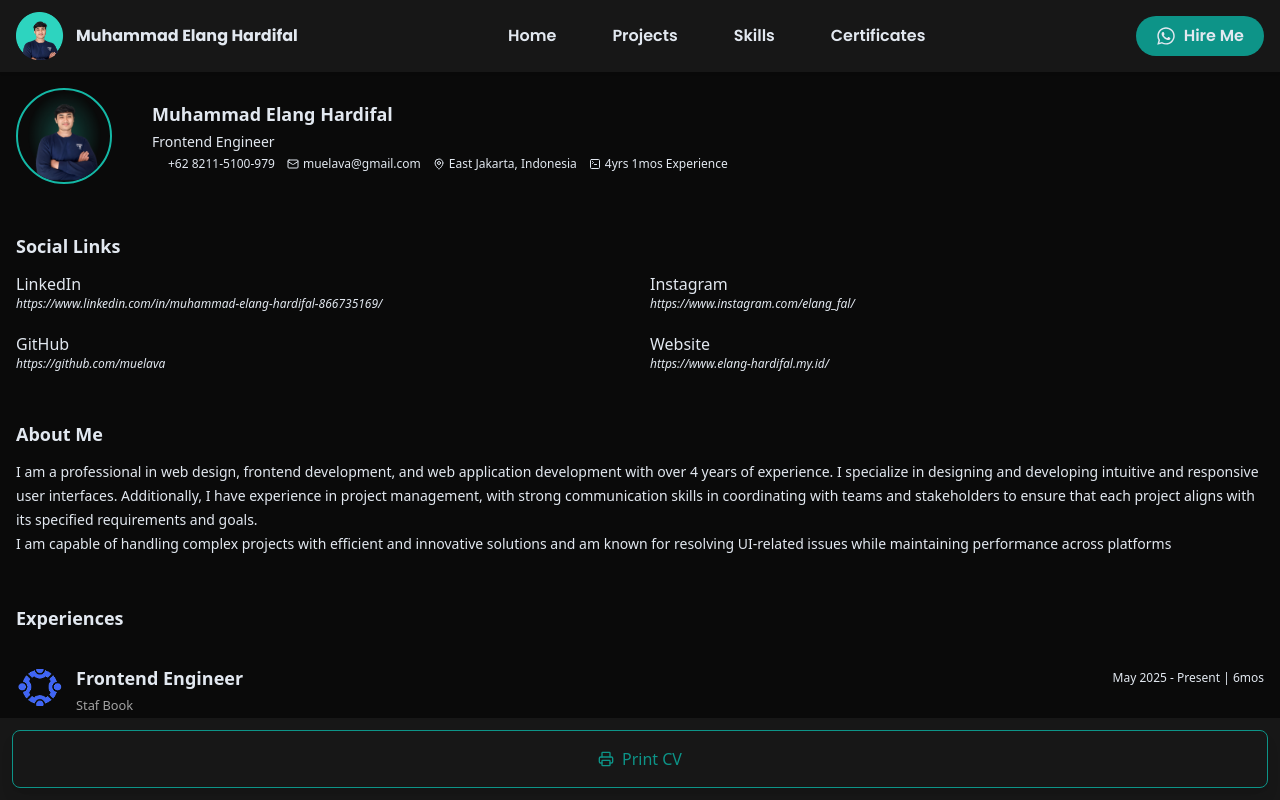
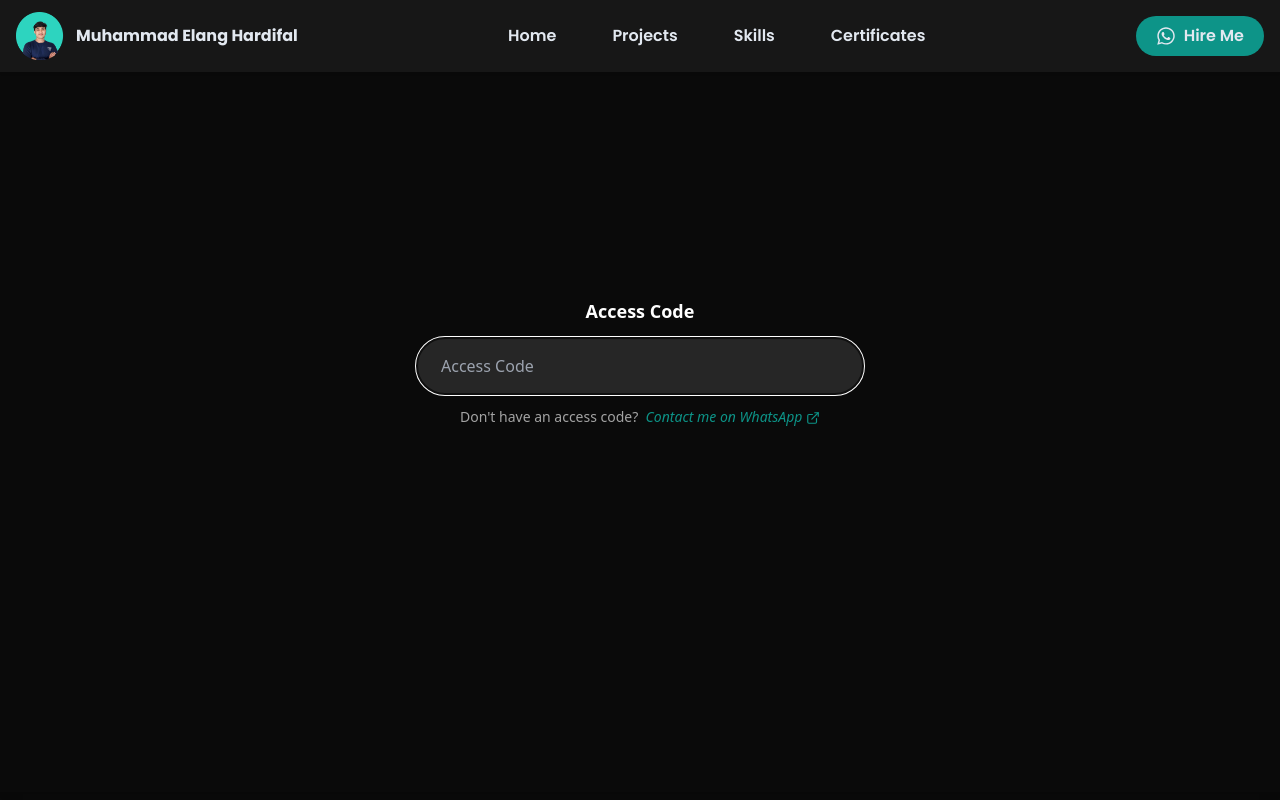
Before and after one commit to muelava/portofolio, a React (Vite) app: page /my-cv in a window 1280 px wide. Shown: the top 800 px of the page. Built offline with nearby package versions, Linux system fonts and the light colour scheme; some icons are missing.

Commit message:
feat(cv): add access code validation for cv page
Implement access code validation to restrict unauthorized access to the CV page. Users must enter a valid code or request one via WhatsApp to view the content.

```diff
--- a/src/pages/Cv.tsx
+++ b/src/pages/Cv.tsx
@@ -1,16 +1,16 @@
-import { Download, Mail, MapPin, Printer, SquareTerminal } from "lucide-react";
+import { Download, ExternalLink, Mail, MapPin, Printer, SquareTerminal } from "lucide-react";
 import { aboutMe, socialLinks } from "../libs/cvData";
 import ExperienceComponent from "../components/cv/ExperienceComponent";
 import EducationComponent from "../components/cv/EducationComponent";
 import CertificateComponent from "../components/cv/CertificateComponent";
 import SkillComponent from "../components/cv/SkillComponent";
-import { useRef } from "react";
+import { useEffect, useRef, useState } from "react";
 import { useReactToPrint } from "react-to-print";
 import { Whatsapp } from "iconsax-reactjs";
 import { calculateWorkDuration } from "../utils/calculateWorkDuration";
 import { format } from "date-fns";
 
-const CvPage = () => {
+const CVContent = () => {
   const componentRef = useRef<HTMLElement>(null);
 
   const handlePrint = useReactToPrint({
@@ -154,4 +154,48 @@ const CvPage = () => {
   );
 };
 
+const CvPage = () => {
+  const [accessCode, setAccessCode] = useState("");
+  const [isValid, setIsValid] = useState(false);
+
+  const handleAccessCodeChange = (e: React.ChangeEvent<HTMLInputElement>) => {
+    setAccessCode(e.target.value);
+  };
+
+  useEffect(() => {
+    if (/muelava/i.test(accessCode)) {
+      setIsValid(true);
+    } else {
+      setIsValid(false);
+    }
+  }, [accessCode]);
+
+  if (!isValid) {
+    return (
+      <>
+        <div className="max-h-screen h-[90vh] md:block p-3  shadow-xl z-30">
+          <div className="flex flex-col items-center justify-center gap-3 max-w-md m-auto h-full max-h-[80%]">
+            <p className="text-white text-lg font-semibold">Access Code</p>
+            <input autoFocus={true} type="password" placeholder="Access Code" className={`w-full py-4 md:py-4 px-6 bg-neutral-800 text-white border border-neutral-700 rounded-full ${!isValid ? "border-red-500" : ""}`} value={accessCode} onChange={handleAccessCodeChange} />
+            <div className="w-full max-w-[95%] md:max-w-full">
+              <p className="text-sm text-neutral-400 text-center">
+                Don't have an access code? &nbsp;
+                <a href="https://wa.me/6282115100979?text=Hi%20Elang%2C%20I%20would%20like%20to%20request%20an%20access%20code%20for%20your%20CV%20page.%20Thank%20you!" target="_blank" className="text-sm italic text-teal-600 hover:underline">
+                  Contact me on WhatsApp <ExternalLink className="size-3.5 inline" />
+                </a>
+              </p>
+            </div>
+          </div>
+        </div>
+      </>
+    );
+  } else {
+    return (
+      <>
+        <CVContent />
+      </>
+    );
+  }
+};
+
 export default CvPage;
```
Also changed, not shown: src/components/Buttons.tsx (+16 -10 lines).
